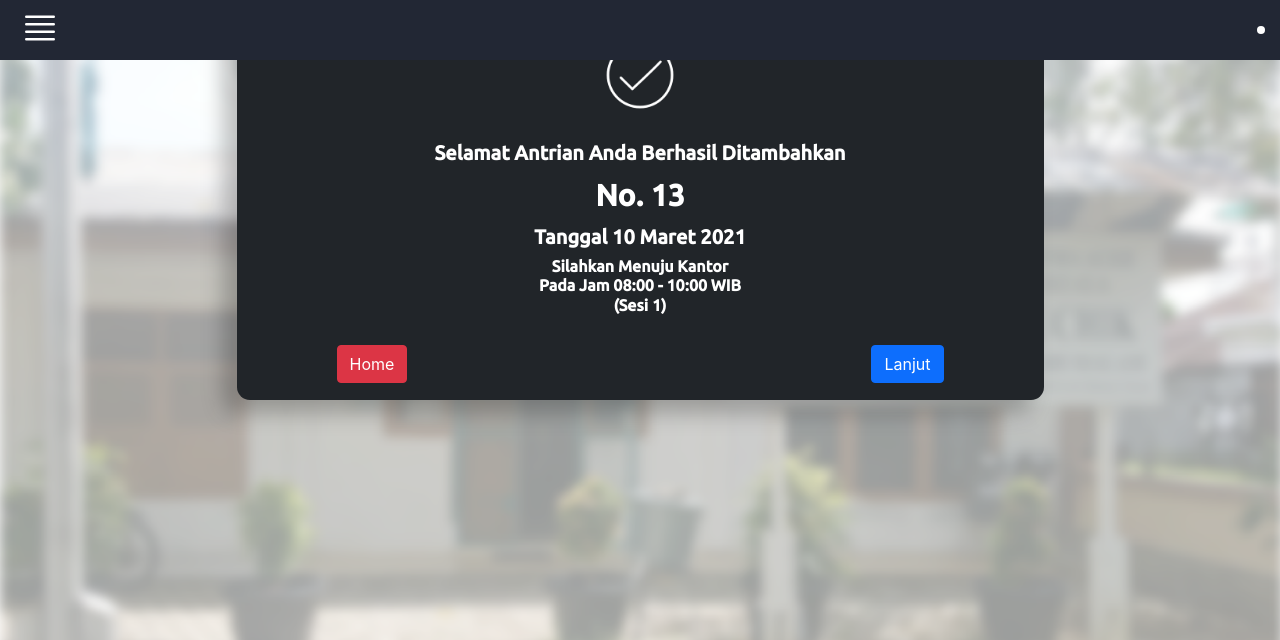
After one commit to lifeofrifai/INF206-2021-3-SIAGAM, a PHP site: page /halaman-antrian.html in a window 1280 px wide. The commit adds this page. Shown: the top 640 px of the page. Run offline with PHP 8.4, Linux system fonts and the light colour scheme.

Commit message:
halaman antrian

```diff
--- /dev/null
+++ b/halaman-antrian.html
@@ -0,0 +1,88 @@
+<!DOCTYPE html>
+<html>
+
+<head>
+    <title>Halaman Antrian</title>
+
+    <link href="https://cdn.jsdelivr.net/npm/bootstrap@5.0.0-beta3/dist/css/bootstrap.min.css" rel="stylesheet" integrity="sha384-eOJMYsd53ii+scO/bJGFsiCZc+5NDVN2yr8+0RDqr0Ql0h+rP48ckxlpbzKgwra6" crossorigin="anonymous">
+    <link rel="preconnect" href="https://fonts.gstatic.com">
+    <link href="https://fonts.googleapis.com/css2?family=Ubuntu:wght@500&display=swap" rel="stylesheet">
+    <link rel="stylesheet" href="style/style-navbar.css">
+
+    <style>
+        body {
+            background: url(img/bg-light.png);
+            background-size: cover;
+            font-family: 'Ubuntu', 'sans-serif';
+        }
+
+        .kotak {
+            padding: 100px;
+            width: 807px;
+            height: 400px;
+            background: #222734;
+            box-shadow: -14px 13px 21px rgba(0, 0, 0, 0.25);
+            border-radius: 13px;
+            font-family: inter;
+        }
+    </style>
+</head>
+
+<body onload="renderTime();">
+    <div id=" mySidenav " class="sidenav ">
+        <a href="javascript:void(0) " class="closebtn " onclick="closeNav() ">&times;</a>
+        <a href="# ">Home</a>
+        <a href="# ">Web Gampong</a>
+        <a href="# ">Support</a>
+
+    </div>
+
+    <div class="navbar ">
+        <div class="strip-btn "><span onclick="openNav() "><svg xmlns="http://www.w3.org/2000/svg " width="40 " height="40 " fill="currentColor "
+                class="bi bi-justify " viewBox="0 0 16 16 ">
+                <path fill-rule="evenodd "
+                    d="M2 12.5a.5.5 0 0 1 .5-.5h11a.5.5 0 0 1 0 1h-11a.5.5 0 0 1-.5-.5zm0-3a.5.5 0 0 1 .5-.5h11a.5.5 0 0 1 0 1h-11a.5.5 0 0 1-.5-.5zm0-3a.5.5 0 0 1 .5-.5h11a.5.5 0 0 1 0 1h-11a.5.5 0 0 1-.5-.5zm0-3a.5.5 0 0 1 .5-.5h11a.5.5 0 0 1 0 1h-11a.5.5
+    0 0 1-.5-.5z " />
+            </svg></span>
+        </div>
+        <div id="clockDisplay " class="clock ">
+
+        </div>
+
+    </div>
+    <div class="container bg-dark kotak ">
+
+        <p style="text-align: center; margin-top: -75px; border-radius: 100%; ">
+            <img src="img/cheklist.png " style="width: 100px;height: 100px; "></p>
+
+        <div class="justify-content-center ">
+            <h2 style="text-align : center; margin-top : 2%; font-weight: bold; font-size: 20px; color:white; font-family: ubuntu; ">Selamat Antrian Anda Berhasil Ditambahkan</h2>
+        </div>
+
+        <div class="justify-content-center ">
+            <h1 style="text-align : center; margin-top : 2%; font-weight: bold; font-size: 30px; color:white; font-family: ubuntu; ">No. 13</h1>
+        </div>
+
+        <div class="justify-content-center ">
+            <h2 style="text-align : center; margin-top : 2%; font-weight: bold; font-size: 20px; color:white; font-family: ubuntu; ">Tanggal 10 Maret 2021</h2>
+        </div>
+
+        <div class="justify-content-center ">
+            <h2 style="text-align : center; margin-top : 1%; font-weight: bold; font-size: 16px; color:white; font-family: ubuntu; ">Silahkan Menuju Kantor<br>Pada Jam 08:00 - 10:00 WIB<br>(Sesi 1) </h2>
+        </div>
+
+        <div class="d-grid gap-2 d-md-block " style="margin-top: 5%; ">
+            <p>
+                <a href="halaman-awal.html "></p><button class="btn btn-danger " type="button ">Home</button></a>
+        </div>
+
+        <div class="d-grid gap-2 d-md-flex justify-content-md-end " style="margin-top: -38px; ">
+            <p>
+                <a href="unduh.html "></p><button class=" btn btn-primary " type="button ">Lanjut</button></a>
+        </div>
+
+        <script src="https://cdn.jsdelivr.net/npm/bootstrap@5.0.0/dist/js/bootstrap.bundle.min.js " integrity="sha384-p34f1UUtsS3wqzfto5wAAmdvj+osOnFyQFpp4Ua3gs/ZVWx6oOypYoCJhGGScy+8 " crossorigin="anonymous "></script>
+        <script src="Js/navbar.js "></script>
+</body>
+
+</html>
--- a/style/style-halaman-awal.css
+++ b/style/style-halaman-awal.css
@@ -1,5 +1,5 @@
 body {
-    background-image: url('../img/bg-dark-index.png');
+    background: url(img/bg-dark-index.png);
     background-size: cover;
     font-family: 'Ubuntu', 'sans-serif';
 }
```
Also changed, not shown: halaman-awal.html (added, +48 -0 lines), img/cheklist.png (added), img/logo.png (added).
